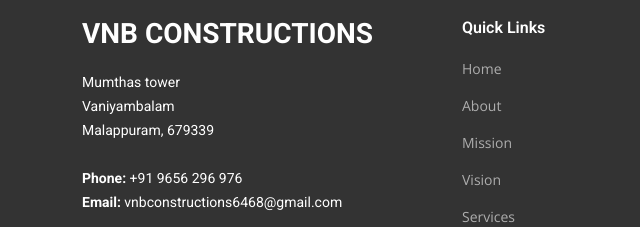
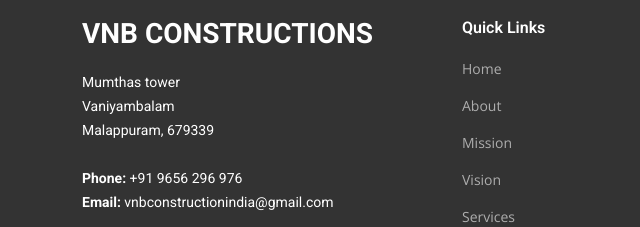
Before and after one commit to vnbconstructions/VNB, a plain HTML site: page services.html in a window 1280 px wide. Shown: the part 1872-2099 px from the top of the page, 0-640 px from the left. Drawn offline with nearby package versions, Linux system fonts and the light colour scheme.

Commit message:
Update services.html

```diff
--- a/services.html
+++ b/services.html
@@ -199,7 +199,7 @@
                 Vaniyambalam<br>
                 Malappuram, 679339<br><br>
                 <strong>Phone:</strong> +91 9656 296 976<br>
-                <strong>Email:</strong> vnbconstructions6468@gmail.com<br>
+                <strong>Email:</strong> vnbconstructionindia@gmail.com<br>
               </p>
               <div class="social-links d-flex mt-3">
                 <a href="#" class="d-flex align-items-center justify-content-center"><i class="bi bi-twitter"></i></a>
@@ -268,4 +268,5 @@
 
 </body>
 
+
 </html>
```
